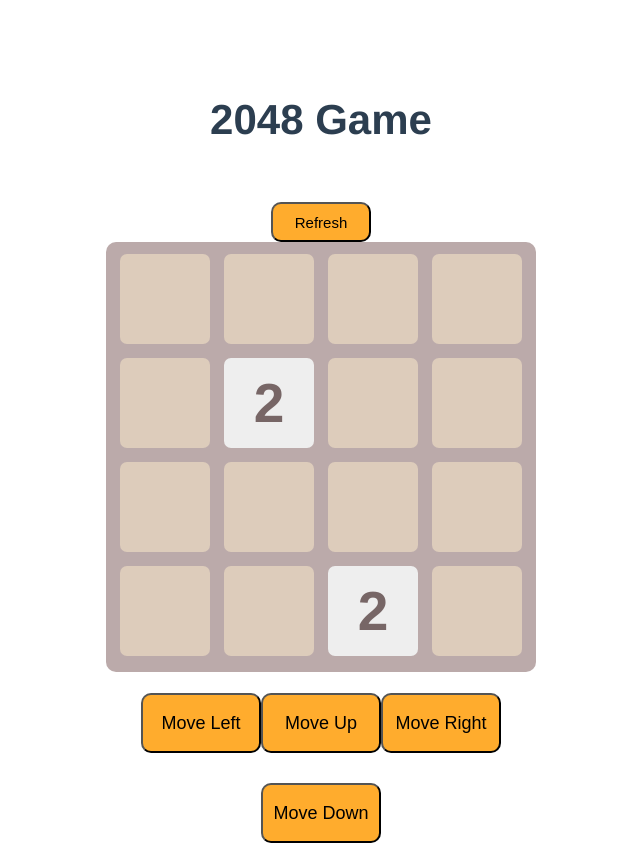
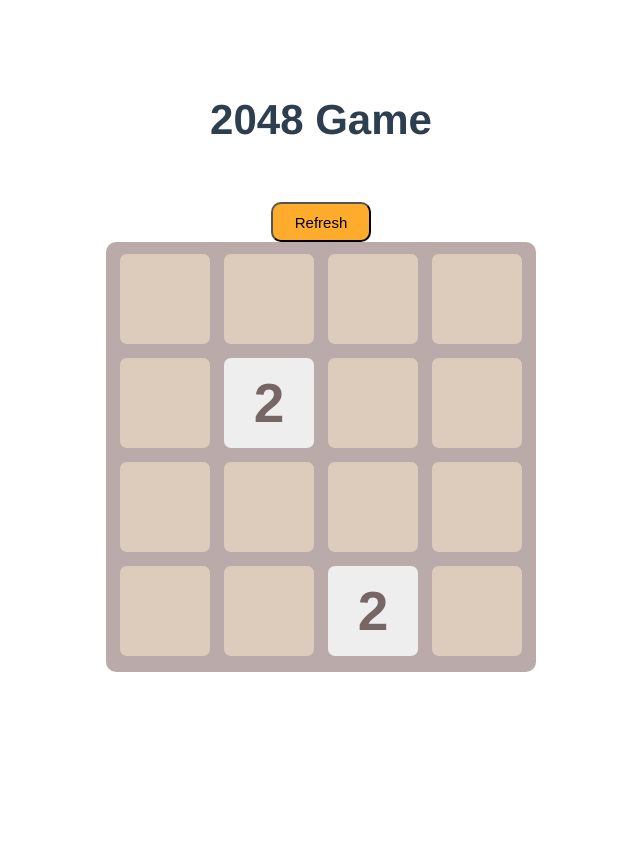
Before and after one commit to Aman29/Challenges, a Vue app in the folder Challenge3/: page / in a window 1280 px wide. Shown: the whole page, without its empty margins (319-959 px from the left). After the commit the page ends 800 px from the top, so only its background shows below. Built offline with nearby package versions, Linux system fonts and the light colour scheme.

Commit message:
Removed buttons and add event listners into app.

```diff
--- a/Challenge3/src/components/Challenge3.vue
+++ b/Challenge3/src/components/Challenge3.vue
@@ -8,10 +8,6 @@
             <label v-if="tileValue > 0">{{tileValue}}</label>
           </div>
         </div>
-        <button class="addButton" @click="moveLeft()">Move Left</button>
-        <button class="addButton" @click="moveUp()">Move Up</button>
-        <button class="addButton" @click="moveRight()">Move Right</button>
-        <button class="addButton" @click="moveDown()">Move Down</button>
       </div>
       <div v-else>
         <div class="overlay"> Game Over</div>
@@ -30,8 +26,30 @@ let initial_state = [
   [0, 0, 0, 0],
 ];
 let new_state = placeNew(initial_state);
+
 export default {
   name: 'Challenge3',
+  created() {
+    window.addEventListener('keydown', (e) => {
+      if (e.keyCode == '37') {
+        let current_state = swipe(this.new_state, "LEFT");
+        this.removeObserve(current_state);
+        this.addTile(this.new_state);
+      } else if (e.keyCode == '38') {
+        let current_state = swipe(this.new_state, "UP");
+        this.removeObserve(current_state);
+        this.addTile(this.new_state);
+      } else if (e.keyCode == '39') {
+        let current_state = swipe(this.new_state, "RIGHT")
+        this.removeObserve(current_state);
+        this.addTile(this.new_state);
+      } else if (e.keyCode == '40') {
+        let current_state = swipe(this.new_state, "DOWN");
+        this.removeObserve(current_state);
+        this.addTile(this.new_state);
+      }
+    });
+  },
   data () {
     return {
       new_state : new_state,
@@ -55,30 +73,6 @@ export default {
         this.new_state = array;
       }
     },
-    moveLeft() {
-      let current_state = swipe(this.new_state, "LEFT");
-      this.removeObserve(current_state);
-      this.addTile(this.new_state);
-    },
-    moveRight() {
-      let current_state = swipe(this.new_state, "RIGHT")
-      this.removeObserve(current_state);
-      this.addTile(this.new_state);
-    },
-    moveDown() {
-      //let old_state = [...this.new_state];
-      let current_state = swipe(this.new_state, "DOWN");
-      this.removeObserve(current_state);
-      // if (JSON.stringify(old_state) === JSON.stringify(this.new_state)) {
-      //   this.addTile(this.new_state);
-      // }
-      this.addTile(this.new_state);
-    },
-    moveUp() {
-      let current_state = swipe(this.new_state, "UP");
-      this.removeObserve(current_state);
-      this.addTile(this.new_state);
-    },
     refresh() {
       this.new_state = initial_state;
       this.gameOver = false;
```
